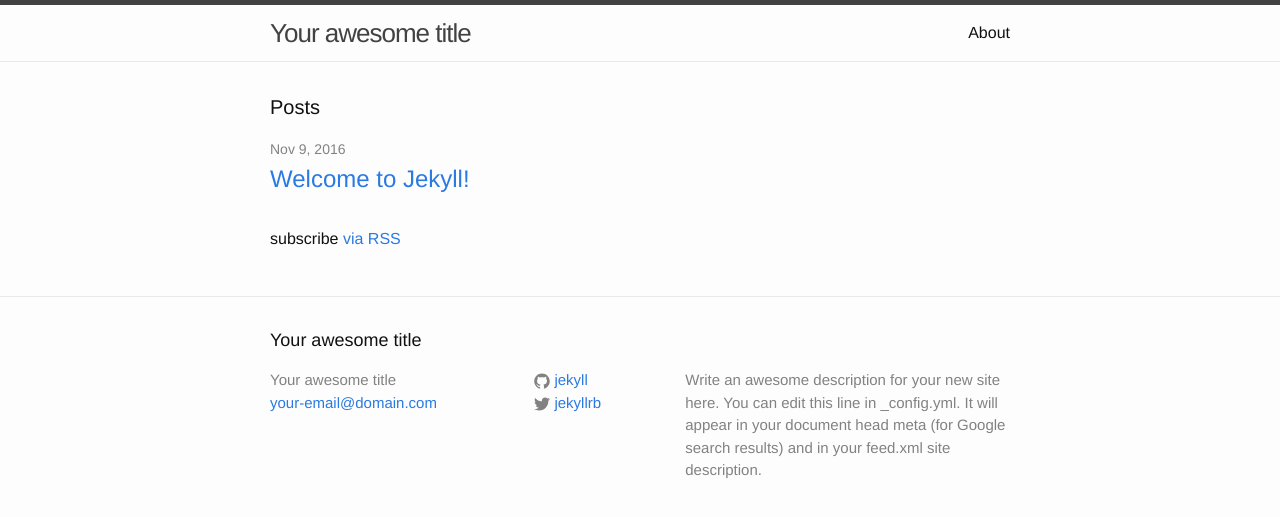
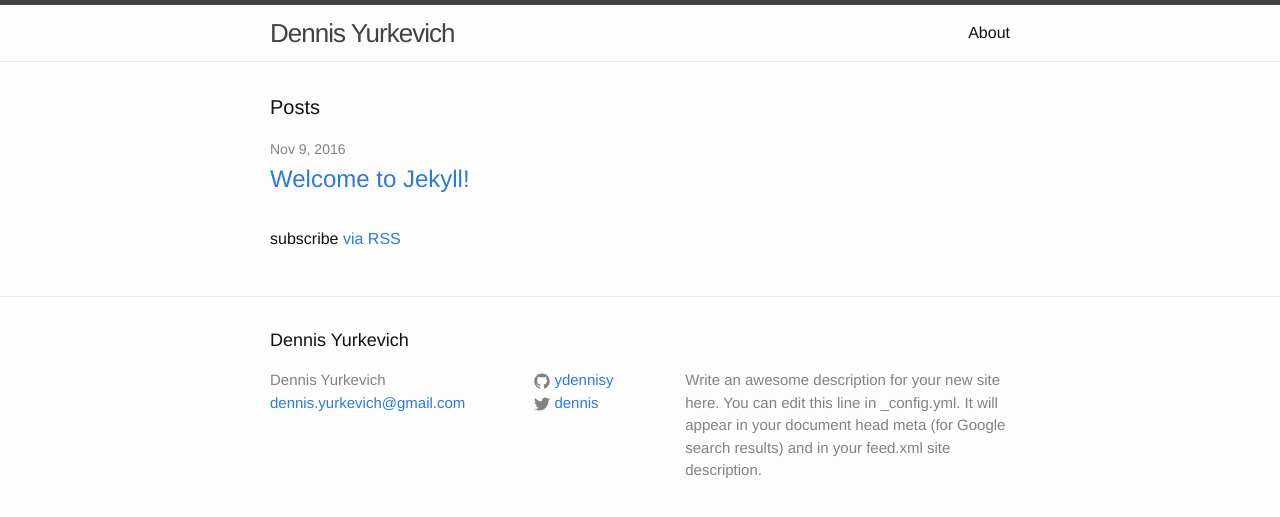
Before and after one commit to ydennisy/ydennisy.github.io, a Jekyll site: the page built from index.html, in a window 1280 px wide. Shown: the top 517 px of the page. Built offline with Jekyll 4.4.1, drawn with Linux system fonts in a browser that asks for light colours.

Commit message:
Update _config.yml
first update on config

```diff
--- a/_config.yml
+++ b/_config.yml
@@ -1,14 +1,14 @@
 # Site settings
-title: Your awesome title
-email: your-email@domain.com
+title: Dennis Yurkevich
+email: dennis.yurkevich@gmail.com
 description: > # this means to ignore newlines until "baseurl:"
   Write an awesome description for your new site here. You can edit this
   line in _config.yml. It will appear in your document head meta (for
   Google search results) and in your feed.xml site description.
 baseurl: "" # the subpath of your site, e.g. /blog/
-url: "http://yourdomain.com" # the base hostname & protocol for your site
-twitter_username: jekyllrb
-github_username:  jekyll
+url: "https://ydennisy.github.io/" # the base hostname & protocol for your site
+twitter_username: dennis
+github_username:  ydennisy
 
 # Build settings
 markdown: kramdown
```
